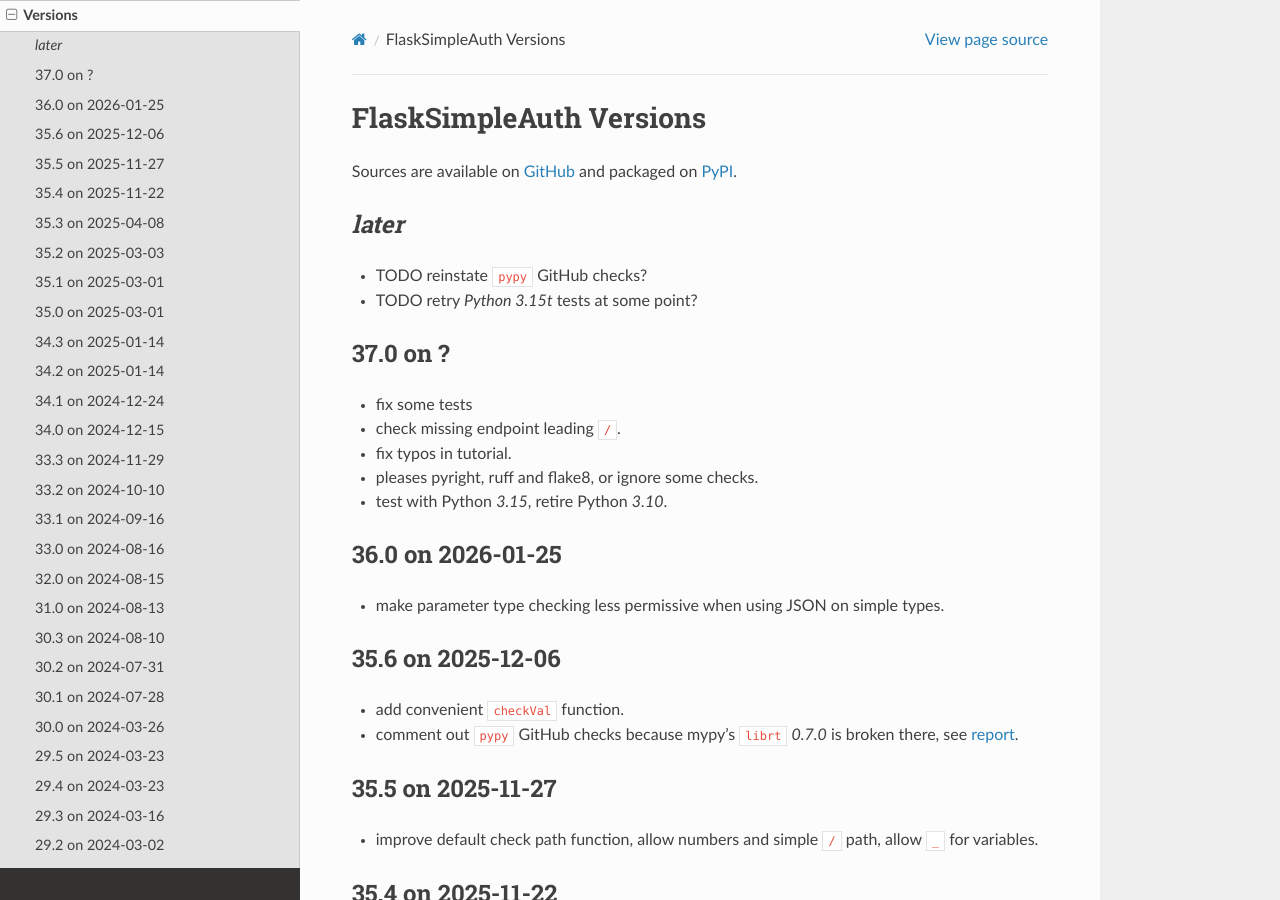
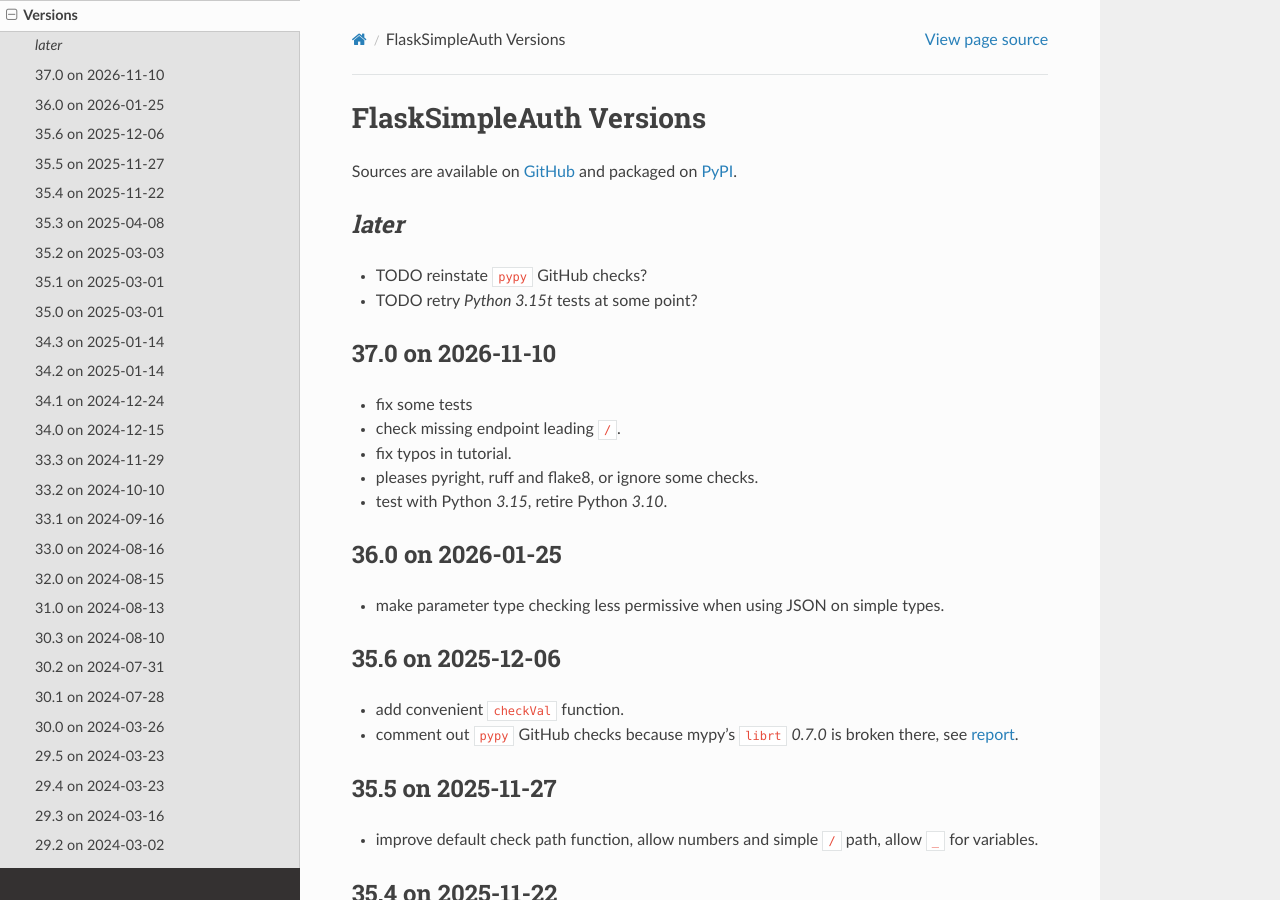
Before and after one commit to zx80/flask-simple-auth, a Sphinx documentation site: the page built from docs/VERSIONS.md, in a window 1280 px wide and 900 px high. Built offline with Sphinx 7.4.7 and the Read the Docs theme 3.1.0, drawn with Linux system fonts in a browser that asks for light colours; pages that are not in the unit, such as notebooks, are missing from menus.

Commit message:
release now

```diff
--- a/docs/VERSIONS.md
+++ b/docs/VERSIONS.md
@@ -8,7 +8,7 @@
 - TODO reinstate `pypy` GitHub checks?
 - TODO retry _Python 3.15t_ tests at some point?
 
-## 37.0 on ?
+## 37.0 on 2026-11-10
 
 - fix some tests
 - check missing endpoint leading `/`.
```
